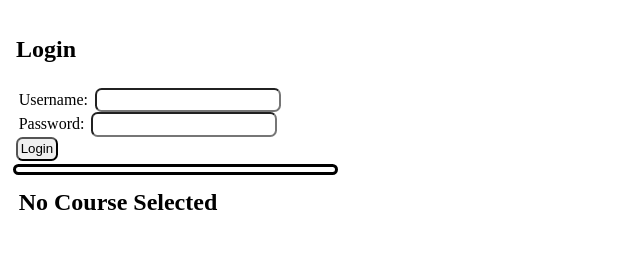
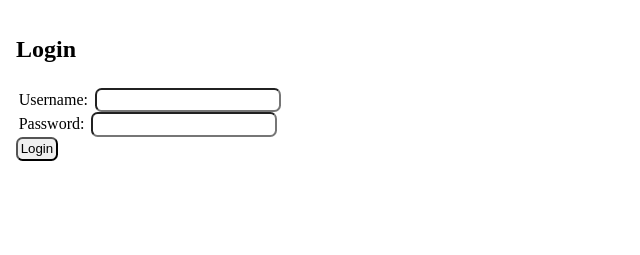
Before and after one commit to von-hertzberg/gmci-bitti-punkte, a plain HTML site: page login.html in a window 1280 px wide. Shown: the whole page, without its empty margins (0-640 px from the left). Drawn offline with Linux system fonts and the light colour scheme.

Commit message:
remove stuff

```diff
--- a/login.html
+++ b/login.html
@@ -19,21 +19,6 @@
         <br>
         <input type="submit" value="Login">
     </form>
-
-    <div class="course-list" id="course-list">
-    </div>
-
-    <div id="course-details">
-        <h2 id="course-name">No Course Selected</h2>
-
-        <div class="assignment-info">
-
-        </div>
-
-        <div class="assignment">
-
-        </div>
-    </div>
 </body>
 
 </html>
```
